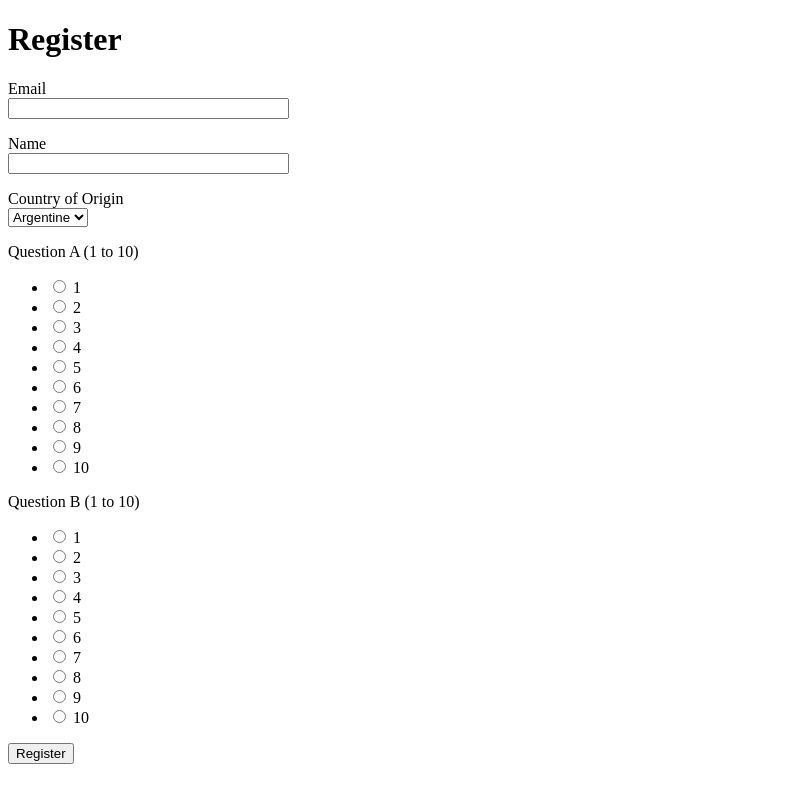
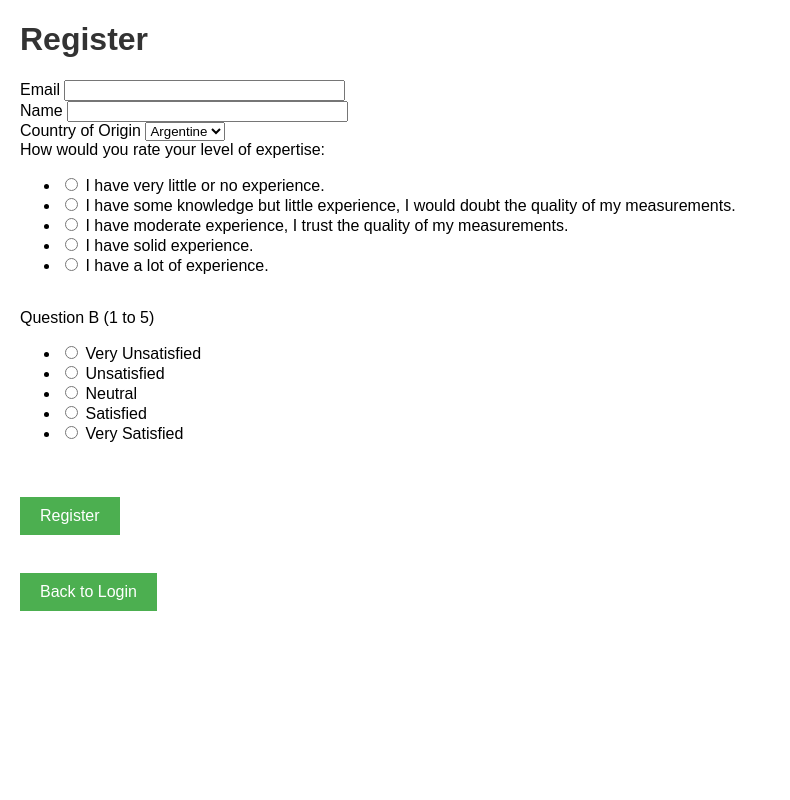
Before and after one commit to BlasPC/BaydurFit_Validation, a Flask app: page /register in a window 1280 px wide. Shown: the whole page, without its empty margins (0-790 px from the left). Run offline with Flask 3, Linux system fonts and the light colour scheme.

Commit message:
tiempos agregados

```diff
--- a/app.py
+++ b/app.py
@@ -1,4 +1,4 @@
-from flask import Flask, render_template, request, redirect, url_for, flash, session
+from flask import Flask, render_template, request, redirect, url_for, flash, session,jsonify
 from flask_sqlalchemy import SQLAlchemy
 from flask_login import LoginManager, UserMixin, login_user, login_required, logout_user, current_user
 from flask_migrate import Migrate
@@ -39,6 +39,9 @@ def index():
 
 @app.route('/login', methods=['GET', 'POST'])
 def login():
+    if request.method == 'GET':
+        flash('As part of the Ventilation course at ITBA, we are conducting an analysis of the occlusion test (or Baydur test) used to validate the placement of an esophageal balloon. This is an unpaid academic work.\n\nWe ask for your help by marking the points where you would take measurements to perform the occlusion test.', 'info')  # Flash the message only when accessing the login page directly
+
     if request.method == 'POST':
         email = request.form['email']
         user = User.query.filter_by(email=email).first()
@@ -48,6 +51,8 @@ def login():
         else:
             flash('Login Unsuccessful. Please check email.', 'danger')
     return render_template('login.html')
+
+
 
 @app.route('/logout')
 @login_required
@@ -113,7 +118,7 @@ def get_plot():
     fig = go.Figure()
     fig.add_trace(go.Scatter(x=time, y=signal1, mode='lines', name='Paw[cmH2O]'))
     fig.add_trace(go.Scatter(x=time, y=signal2, mode='lines', name='Pes[cmH2O]'))
-    fig.add_trace(go.Scatter(x=time, y=signal3, mode='lines', name='Ptpulm[cmH2O]'))
+    #fig.add_trace(go.Scatter(x=time, y=signal3, mode='lines', name='Ptpulm[cmH2O]'))
 
     fig.update_layout(
         title='Respiratory Signals',
--- a/forms.py
+++ b/forms.py
@@ -12,6 +12,21 @@ class RegistrationForm(FlaskForm):
         ('Uruguay', 'Uruguay'),
         ('Paraguay', 'Paraguay')
     ], validators=[DataRequired()])
-    question_a = RadioField('Question A (1 to 10)', choices=[(str(i), str(i)) for i in range(1, 11)], validators=[DataRequired()])
-    question_b = RadioField('Question B (1 to 10)', choices=[(str(i), str(i)) for i in range(1, 11)], validators=[DataRequired()])
+    question_a = RadioField('\n\nHow would you rate your level of expertise:', choices=[
+        ('1', ' I have very little or no experience.'),
+        ('2', 'I have some knowledge but little experience, I would doubt the quality of my measurements.'),
+        ('3', 'I have moderate experience, I trust the quality of my measurements.'),
+        ('4', ' I have solid experience.'),
+        ('5', 'I have a lot of experience.')
+    ], validators=[DataRequired()])
+
+    question_b = RadioField('Question B (1 to 5)', choices=[
+        ('1', 'Very Unsatisfied'),
+        ('2', 'Unsatisfied'),
+        ('3', 'Neutral'),
+        ('4', 'Satisfied'),
+        ('5', 'Very Satisfied')
+    ], validators=[DataRequired()])
+
+
     submit = SubmitField('Register')
--- a/templates/register.html
+++ b/templates/register.html
@@ -3,37 +3,42 @@
 <head>
     <meta charset="UTF-8">
     <title>Register</title>
+    <link rel="stylesheet" href="{{ url_for('static', filename='style.css') }}">
 </head>
 <body>
     <h1>Register</h1>
+    {% with messages = get_flashed_messages(with_categories=true) %}
+        {% if messages %}
+            <ul class="flashes">
+                {% for category, message in messages %}
+                    <li class="{{ category }}">{{ message }}</li>
+                {% endfor %}
+            </ul>
+        {% endif %}
+    {% endwith %}
     <form action="{{ url_for('register') }}" method="post">
         {{ form.hidden_tag() }}
 
-        <p>
-            {{ form.email.label }}<br>
-            {{ form.email(size=32) }}
-        </p>
-        <p>
-            {{ form.name.label }}<br>
-            {{ form.name(size=32) }}
-        </p>
+        <label for="email">{{ form.email.label }}</label>
+        {{ form.email(size=32) }}<br>
 
-        <p>
-            {{ form.country.label }}<br>
-            {{ form.country() }}
-        </p>
+        <label for="name">{{ form.name.label }}</label>
+        {{ form.name(size=32) }}<br>
 
-        <p>
-            {{ form.question_a.label }}<br>
-            {{ form.question_a() }}
-        </p>
+        <label for="country">{{ form.country.label }}</label>
+        {{ form.country() }}<br>
 
-        <p>
-            {{ form.question_b.label }}<br>
-            {{ form.question_b() }}
-        </p>
+        <label for="question_a">{{ form.question_a.label }}</label>
+        {{ form.question_a() }}<br>
 
-        <p>{{ form.submit() }}</p>
+        <label for="question_b">{{ form.question_b.label }}</label>
+        {{ form.question_b() }}<br>
+
+        <button type="submit">Register</button>
+    </form>
+    <br>
+    <form action="{{ url_for('login') }}" method="get">
+        <button type="submit">Back to Login</button>
     </form>
 </body>
 </html>
```
Also changed, not shown: templates/index.html (+12 -0 lines), templates/login.html (+17 -4 lines), instance/site.db, static/style.css (line endings or trailing spaces).
